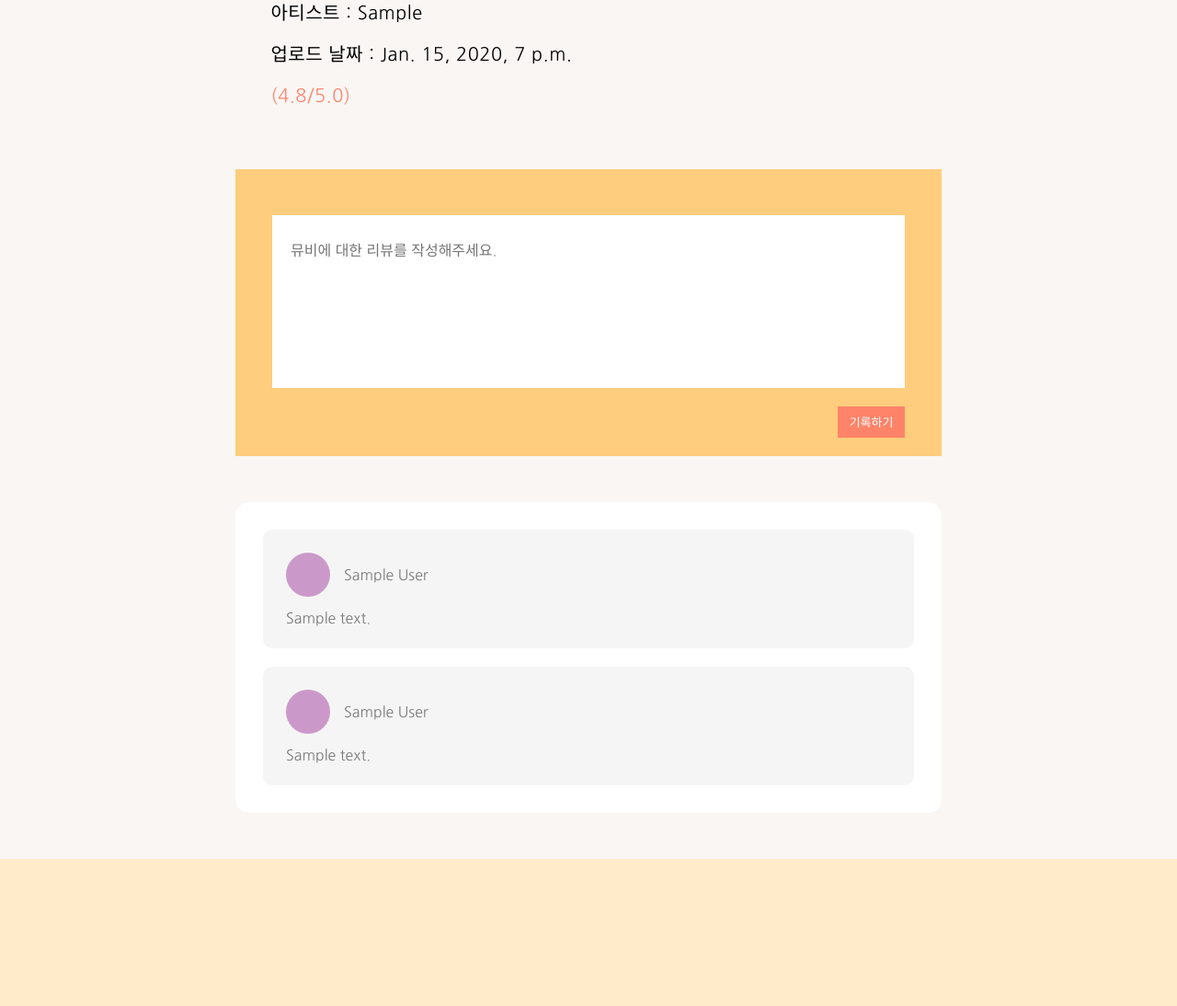
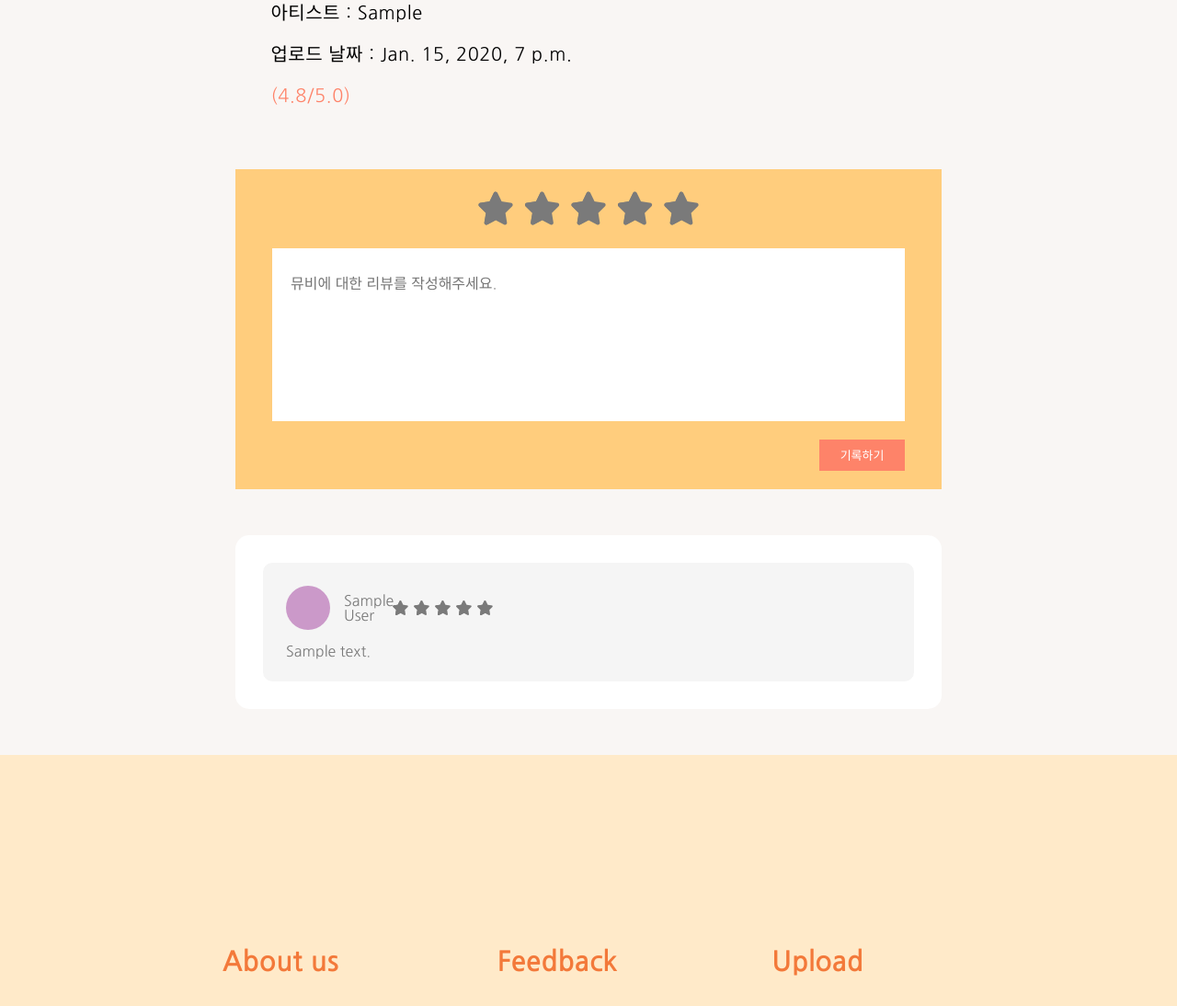
Before and after one commit to TEAM-REMU/REMU, a Django app: page /mv/mvDetail/1 in a window 1280 px wide. Shown: the part 817-1911 px from the top of the page at 92% size. Run offline with Django 3.2, Linux system fonts and the light colour scheme; tables that the repository leaves empty hold one stand-in row (values such as "Sample post"); some libraries are stand-ins or nearby versions.

Commit message:
[feat]: mvDetail 별점 보여지도록 추가

```diff
--- a/mv/static/css/mvDetail.css
+++ b/mv/static/css/mvDetail.css
@@ -60,18 +60,31 @@
   letter-spacing: 0.5px;
   margin: 25px 0;
 }
+
 .score {
   color: #fe8369;
 }
 
 .commentWriter {
   padding: 40px;
-  padding-top: 50px;
+  padding-top: 20px;
   padding-bottom: 20px;
   background-color: #ffcd7d;
   display: flex;
   flex-direction: column;
 }
+
+fieldset.rating {
+  width: max-content;
+  margin: 0 auto;
+  margin-bottom: 20px;
+}
+
+fieldset.rating.left {
+  width: max-content;
+  margin: 0;
+}
+
 .commentWriter textarea {
   display: block;
   border: none;
@@ -80,18 +93,20 @@
   font: inherit;
   resize: none;
 }
+
 .commentWriter .buttonContainer {
   margin-top: 20px;
   display: flex;
   justify-content: flex-end;
 }
+
 .commentWriter button {
   border: none;
   outline: none;
   background-color: #fe8369;
   color: white;
   font-size: 13px;
-  padding: 7.5px 12.5px;
+  padding: 7.5px 22.5px;
 }
 
 .commentContainer {
@@ -100,6 +115,7 @@
   padding: 30px;
   margin: 50px 0;
 }
+
 .commentContainer .review {
   background-color: #f5f5f5;
   border-radius: 10px;
@@ -107,7 +123,7 @@
   color: #7a7a7a;
 }
 
-.review + .review {
+.review+.review {
   margin-top: 20px;
 }
 
@@ -124,8 +140,13 @@
   border-radius: 70%;
   overflow: hidden;
 }
+
 .commentContainer .review .reviewAuthor .profileBox img {
   width: 100%;
   height: 100%;
   object-fit: cover;
 }
+
+.reviewAuthor .reviewAuthorName {
+  width: 50px;
+}
--- a/mv/templates/mvDetail.html
+++ b/mv/templates/mvDetail.html
@@ -4,13 +4,8 @@
 <div id="mvDetailContainer">
   <div class="videoDetail">
     <div id="videoContainer">
-      <iframe
-        id="video"
-        src="https://www.youtube.com/embed/{{video.video_link}}"
-        frameborder="0"
-        allow="accelerometer; autoplay; encrypted-media; gyroscope; picture-in-picture"
-        allowfullscreen
-      ></iframe>
+      <iframe id="video" src="https://www.youtube.com/embed/{{video.video_link}}" frameborder="0"
+        allow="accelerometer; autoplay; encrypted-media; gyroscope; picture-in-picture" allowfullscreen></iframe>
     </div>
     <h1 class="videoInformation">{{video.title}}</h1>
     <div class="videoInformation directorDetail">
@@ -22,7 +17,28 @@
     <div class="videoInformation score">(4.8/5.0)</div>
   </div>
   <div class="commentWriter">
-    <div></div>
+    <fieldset class="rating big">
+      <input type="radio" id="star5" name="rating" value="5" /><label class="full" for="star5"
+        title="Awesome - 5 stars"></label>
+      <input type="radio" id="star4half" name="rating" value="4 and a half" /><label class="half" for="star4half"
+        title="Pretty good - 4.5 stars"></label>
+      <input type="radio" id="star4" name="rating" value="4" /><label class="full" for="star4"
+        title="Pretty good - 4 stars"></label>
+      <input type="radio" id="star3half" name="rating" value="3 and a half" /><label class="half" for="star3half"
+        title="Meh - 3.5 stars"></label>
+      <input type="radio" id="star3" name="rating" value="3" /><label class="full" for="star3"
+        title="Meh - 3 stars"></label>
+      <input type="radio" id="star2half" name="rating" value="2 and a half" /><label class="half" for="star2half"
+        title="Kinda bad - 2.5 stars"></label>
+      <input type="radio" id="star2" name="rating" value="2" /><label class="full" for="star2"
+        title="Kinda bad - 2 stars"></label>
+      <input type="radio" id="star1half" name="rating" value="1 and a half" /><label class="half" for="star1half"
+        title="Meh - 1.5 stars"></label>
+      <input type="radio" id="star1" name="rating" value="1" /><label class="full" for="star1"
+        title="Sucks big time - 1 star"></label>
+      <input type="radio" id="starhalf" name="rating" value="half" /><label class="half" for="starhalf"
+        title="Sucks big time - 0.5 stars"></label>
+    </fieldset>
     <textarea rows="8" placeholder="뮤비에 대한 리뷰를 작성해주세요."></textarea>
     <div class="buttonContainer">
       <button>기록하기</button>
@@ -35,20 +51,29 @@
         <div class="profileBox">
           <img src="{% static 'img/pruple.png' %}" />
         </div>
-        <div>{{review.author.profile.name}}</div>
-        <div></div>
-      </div>
-      <div>
-        {{review.text}}
-      </div>
-    </div>
-    <div class="review">
-      <div class="reviewAuthor">
-        <div class="profileBox">
-          <img src="{% static 'img/pruple.png' %}" />
-        </div>
-        <div>{{review.author.profile.name}}</div>
-        <div></div>
+        <div class="reviewAuthorName">{{review.author.profile.name}}</div>
+        <fieldset class="rating left">
+          <input type="radio" id="star5{{review.id}}" name="rating{{review.id}}" value="5" /><label class="full"
+            for="star5{{review.id}}" title="Awesome - 5 stars"></label>
+          <input type="radio" id="star4half{{review.id}}" name="rating{{review.id}}" value="4 and a half" /><label
+            class="half" for="star4half{{review.id}}" title="Pretty good - 4.5 stars"></label>
+          <input type="radio" id="star4{{review.id}}" name="rating{{review.id}}" value="4" /><label class="full"
+            for="star4{{review.id}}" title="Pretty good - 4 stars"></label>
+          <input type="radio" id="star3half{{review.id}}" name="rating{{review.id}}" value="3 and a half" /><label
+            class="half" for="star3half{{review.id}}" title="Meh - 3.5 stars"></label>
+          <input type="radio" id="star3{{review.id}}" name="rating{{review.id}}" value="3" /><label class="full"
+            for="star3{{review.id}}" title="Meh - 3 stars"></label>
+          <input type="radio" id="star2half{{review.id}}" name="rating{{review.id}}" value="2 and a half" /><label
+            class="half" for="star2half{{review.id}}" title="Kinda bad - 2.5 stars"></label>
+          <input type="radio" id="star2{{review.id}}" name="rating{{review.id}}" value="2" /><label class="full"
+            for="star2{{review.id}}" title="Kinda bad - 2 stars"></label>
+          <input type="radio" id="star1half{{review.id}}" name="rating{{review.id}}" value="1 and a half" /><label
+            class="half" for="star1half{{review.id}}" title="Meh - 1.5 stars"></label>
+          <input type="radio" id="star1{{review.id}}" name="rating{{review.id}}" value="1" /><label class="full"
+            for="star1{{review.id}}" title="Sucks big time - 1 star"></label>
+          <input type="radio" id="starhalf{{review.id}}" name="rating{{review.id}}" value="half" /><label class="half"
+            for="starhalf{{review.id}}" title="Sucks big time - 0.5 stars"></label>
+        </fieldset>
       </div>
       <div>
         {{review.text}}
--- a/remu/static/css/star.css
+++ b/remu/static/css/star.css
@@ -1,19 +1,41 @@
-.star {
+@import url(//netdna.bootstrapcdn.com/font-awesome/3.2.1/css/font-awesome.css);
+
+/****** Style Star Rating Widget *****/
+
+.rating {
+  border: none;
+  float: left;
+}
+
+.rating>input {
+  display: none;
+}
+
+.rating.big>label:before {
+  font-size: 2.25em;
+  margin: 5px;
+}
+
+.rating>label:before {
+  margin: 2.5px;
+  font-size: 1em;
+  font-family: FontAwesome;
   display: inline-block;
-  width: 30px;
-  height: 60px;
-  cursor: pointer;
+  content: "\f005";
 }
-.star_left {
-  background: url(https://www.iconsdb.com/icons/download/gray/star-128.png) no-repeat 0 0;
-  background-size: 40px;
-  margin-right: -7px;
+
+.rating>.half:before {
+  content: "\f089";
+  position: absolute;
 }
-.star_right {
-  background: url(https://www.iconsdb.com/icons/download/gray/star-128.png) no-repeat -20px 0;
-  background-size: 40px;
-  margin-left: -7px;
+
+.rating>label {
+  color: #7A7A7A;
+  float: right;
 }
-.star.on {
-  background-image: url(https://www.iconsdb.com/icons/preview/orange/star-xxl.png);
+
+/***** CSS Magic to Highlight Stars on Hover *****/
+
+.rating>input:checked~label {
+  color: #FE8369;
 }
--- a/remu/templates/base.html
+++ b/remu/templates/base.html
@@ -1,6 +1,7 @@
 {% load static %}
 <!DOCTYPE html>
 <html lang="en">
+
 <head>
   <meta charset="UTF-8" />
   <meta name="viewport" content="width=device-width, initial-scale=1.0" />
@@ -82,4 +83,5 @@
     <img src="{% static 'img/REMULOGO_ORANGE.png' %}" />
   </footer>
 </body>
+
 </html>
```
Lines whose indentation alone changed are shown as unchanged.
